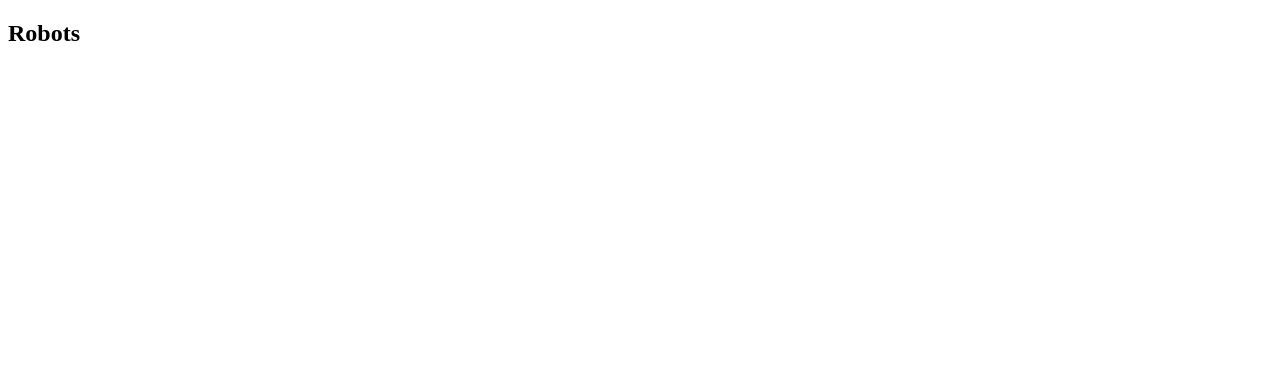
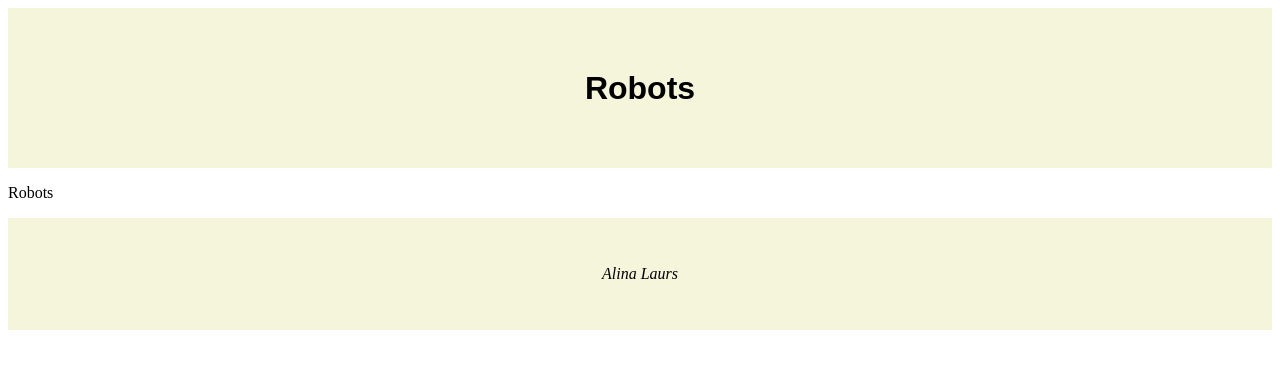
Before and after one commit to AlinaLaurs/202210-w7ch5-alina-laurs-front, a React (Create React App) app: page / in a window 1280 px wide. Shown: the top 368 px of the page. Built offline with nearby package versions, Linux system fonts and the light colour scheme.

Commit message:
Fixed eclint

```diff
--- a/src/features/robots/pages/homePage/homePage.tsx
+++ b/src/features/robots/pages/homePage/homePage.tsx
@@ -6,7 +6,7 @@ import { useRobots } from '../../hooks/hookRobots/useRobots';
 function HomePage() {
     return (
         <main>
-            <h2>Robots</h2>
+            <p>Robots</p>
         </main>
     );
 }
--- a/src/infrastructure/components/app/app.tsx
+++ b/src/infrastructure/components/app/app.tsx
@@ -1,9 +1,12 @@
 import HomePage from '../../../features/robots/pages/homePage/homePage';
+import { Layout } from '../layout/layout';
 
 export function App() {
     return (
         <div className="app">
-            <HomePage />
+            <Layout>
+                <HomePage />
+            </Layout>
         </div>
     );
 }
--- a/src/infrastructure/components/header/header.module.css
+++ b/src/infrastructure/components/header/header.module.css
@@ -9,6 +9,7 @@
 }
 
 .header h1 {
+    font-family: Arial, Helvetica, sans-serif;
     margin: 0;
     padding: 0;
 }
```
Also changed, not shown: 2 other files (tests, documents, lock files or other folders).
